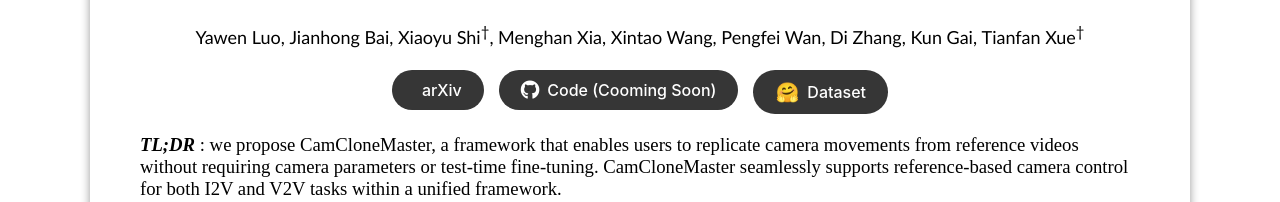
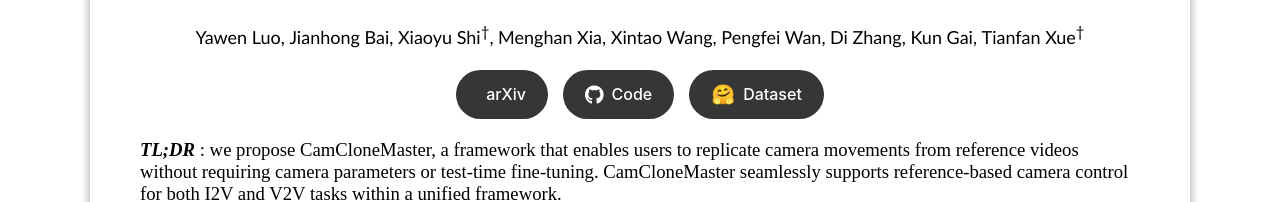
Before and after one commit to CamCloneMaster/camclonemaster.github.io, a plain HTML site: page index.html in a window 1280 px wide. Shown: the part 162-364 px from the top of the page. Drawn offline with nearby package versions, Linux system fonts and the light colour scheme; some icons are missing.

Commit message:
add code link

```diff
--- a/index.html
+++ b/index.html
@@ -166,6 +166,13 @@
       border-color: #444;
       transform: scale(1.4);
     }
+    .fixed-width-icons .icon {
+        /* width: 1.5em; */
+        display: inline-flex;
+        height: 1.5em;
+        justify-content: center;
+        align-items: center;
+      }
   </style>
 </head>
 <body>
@@ -178,7 +185,8 @@
 
     <!-- MODIFIED and STYLED PUBLICATION LINKS -->
     <div class="column has-text-centered">
-        <div class="publication-links">
+        <!-- 在这里添加一个自定义类 -->
+        <div class="publication-links fixed-width-icons">
             <!-- ArXiv Link -->
             <span class="link-block">
                 <a href="https://arxiv.org/abs/2506.03140" target="_blank" class="external-link button is-normal is-rounded is-dark">
@@ -190,11 +198,11 @@
             </span>
             <!-- Github link -->
             <span class="link-block">
-                <a href="https://luo0207.github.io/CamCloneMaster/" target="_blank" class="external-link button is-normal is-rounded is-dark">
+                <a href="https://github.com/KwaiVGI/CamCloneMaster" target="_blank" class="external-link button is-normal is-rounded is-dark">
                     <span class="icon">
                         <i class="fab fa-github"></i>
                     </span>
-                    <span>Code (Cooming Soon)</span>
+                    <span>Code</span>
                 </a>
             </span>
             <!-- Dataset link with Emoji -->
```
